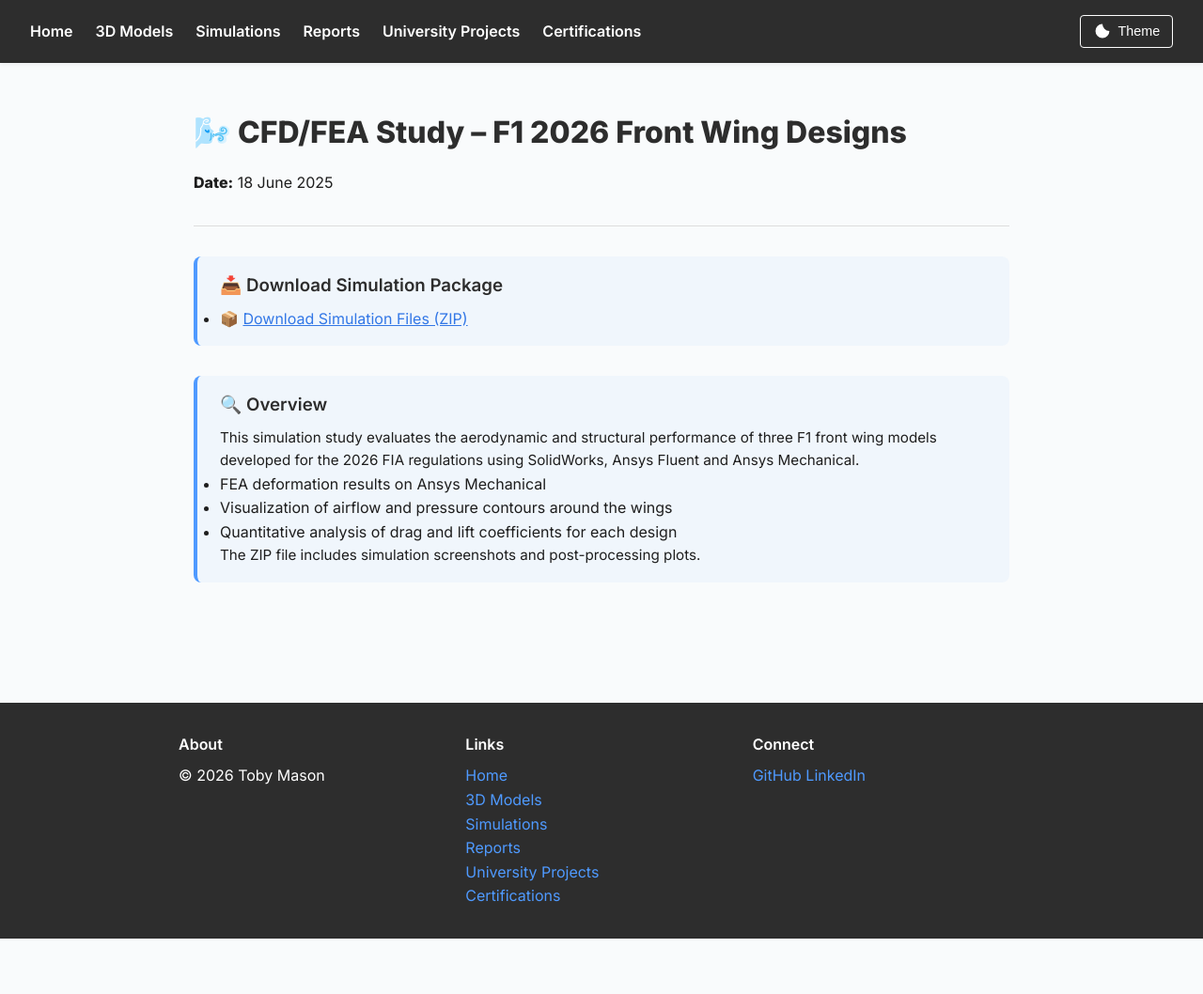
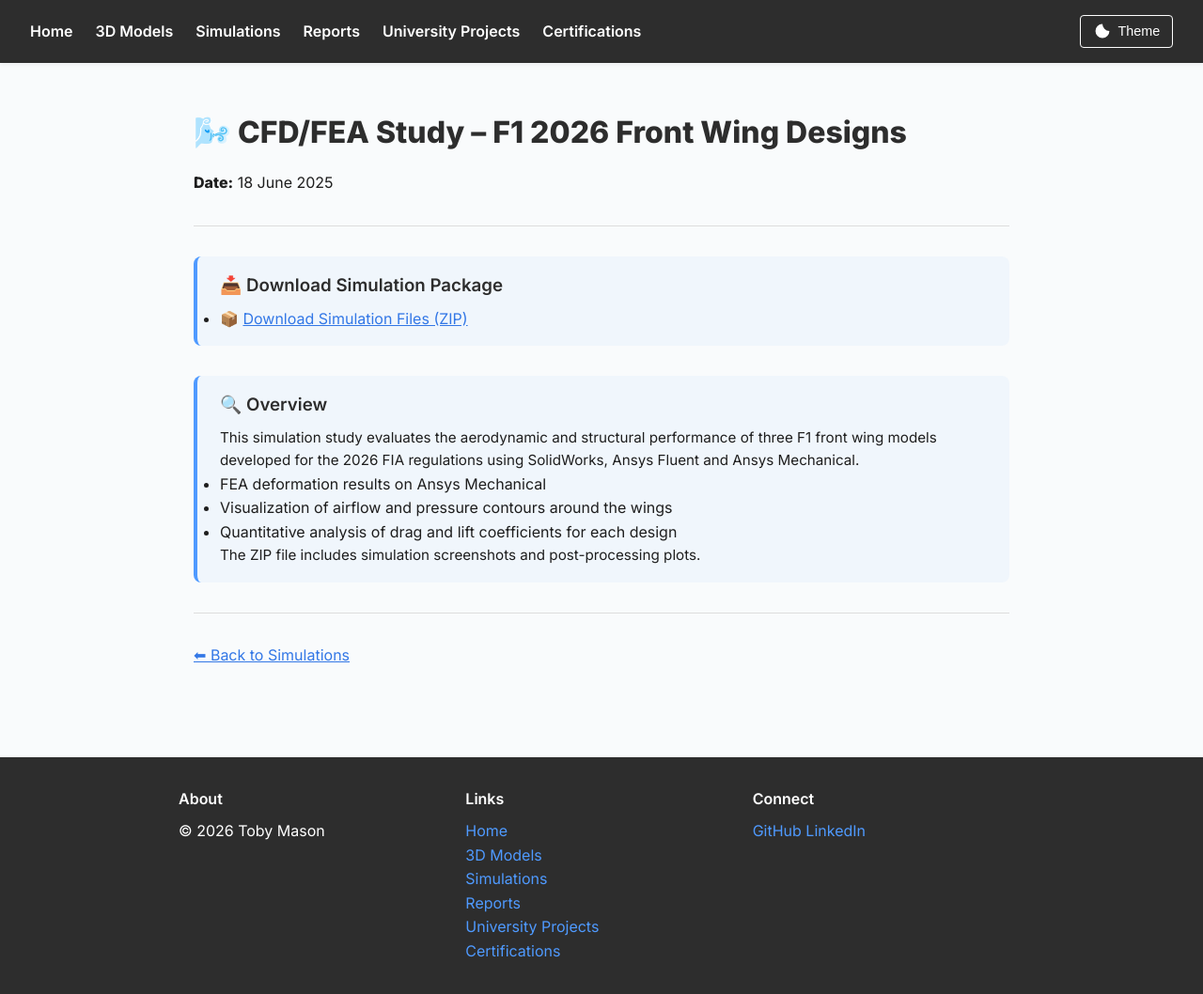
Before and after one commit to tob-mas/engineeringportfolio, a Jekyll site: the page built from simulations/18.06.25/index.md, in a window 1280 px wide and 1058 px high. Shown: the whole window at 94% size. Built offline with Jekyll 4.4.1, drawn with Linux system fonts in a browser that asks for light colours.

Commit message:
Add back navigation link in index.md
Add navigation link back to simulations index.

```diff
--- a/simulations/18.06.25/index.md
+++ b/simulations/18.06.25/index.md
@@ -26,3 +26,7 @@ permalink: /simulations/18.06.25/
   </ul>
   <p>The ZIP file includes simulation screenshots and post-processing plots.</p>
 </div>
+
+---
+
+[⬅ Back to Simulations]({{ site.baseurl }}/simulations/)
```
